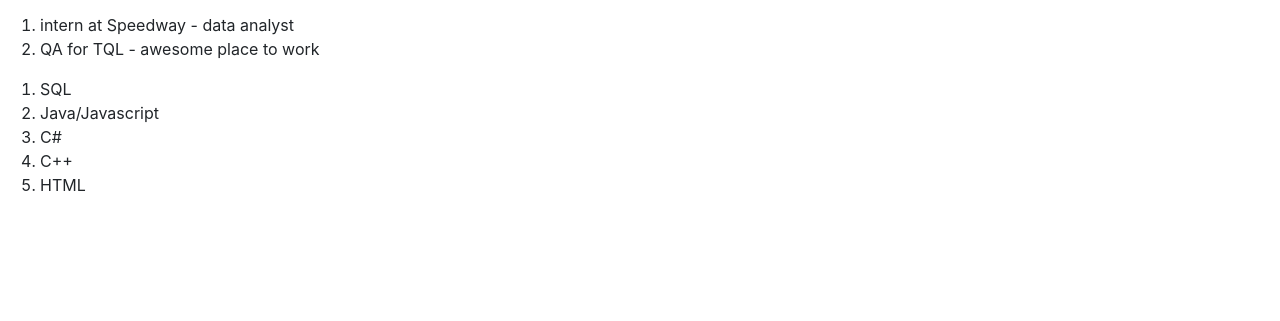
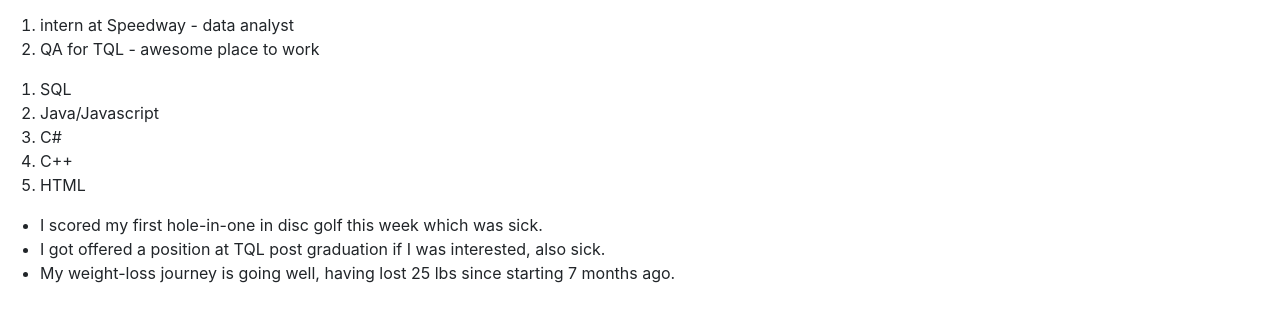
Before and after one commit to it3049c-fall22-henderson/online-portfolio-greenlem, a website: page index.html in a window 1280 px wide. Shown: the part 201-522 px from the top of the page. Drawn offline with nearby package versions, Linux system fonts and the light colour scheme.

Commit message:
added achievements

```diff
--- a/index.html
+++ b/index.html
@@ -50,6 +50,14 @@
     </ol>
   </div>
 
+  <div class="section" id="achievements">
+    <ul>
+      <li>I scored my first hole-in-one in disc golf this week which was sick.</li>
+      <li>I got offered a position at TQL post graduation if I was interested, also sick.</li>
+      <li>My weight-loss journey is going well, having lost 25 lbs since starting 7 months ago.</li>
+    </ul>
+  </div>
+
   <!-- INCLUDE SCRIPTS FILE HERE -->
   <script src="resources/scripts/index.js"></script>
 
```
